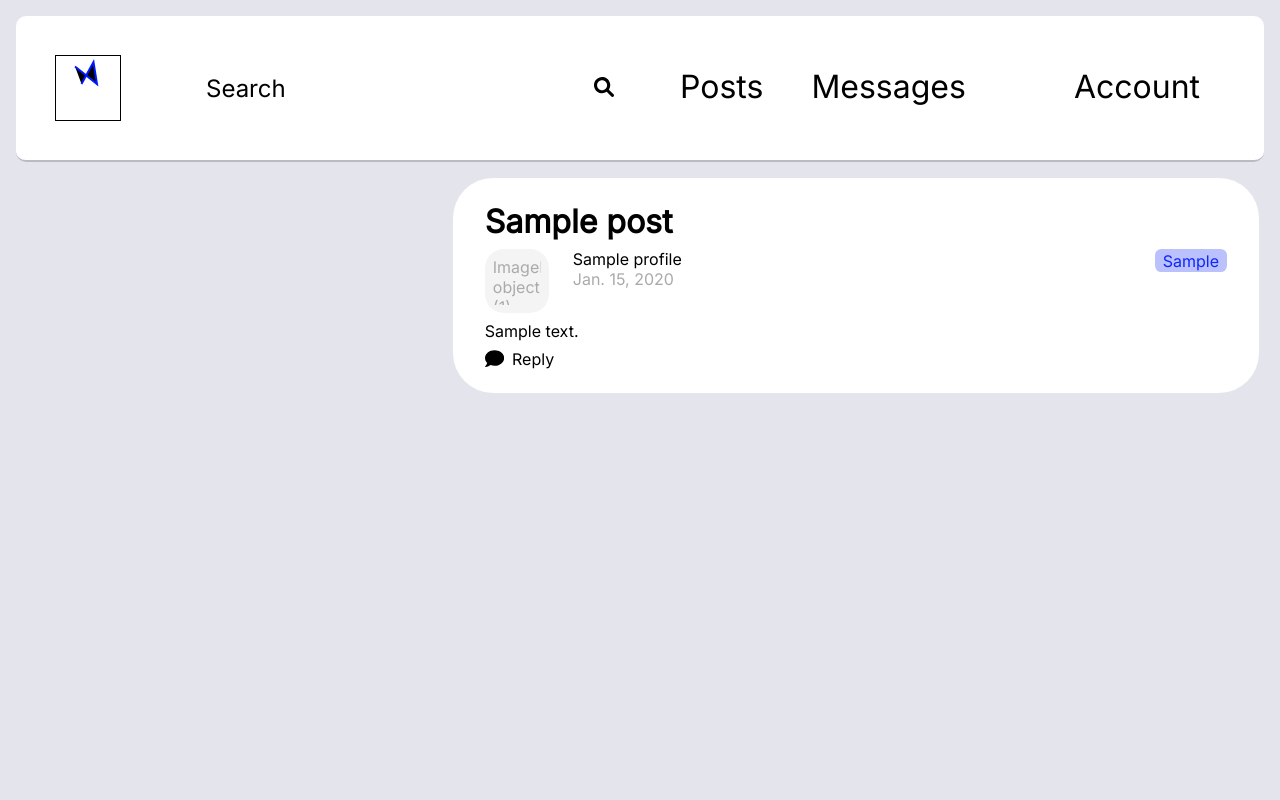
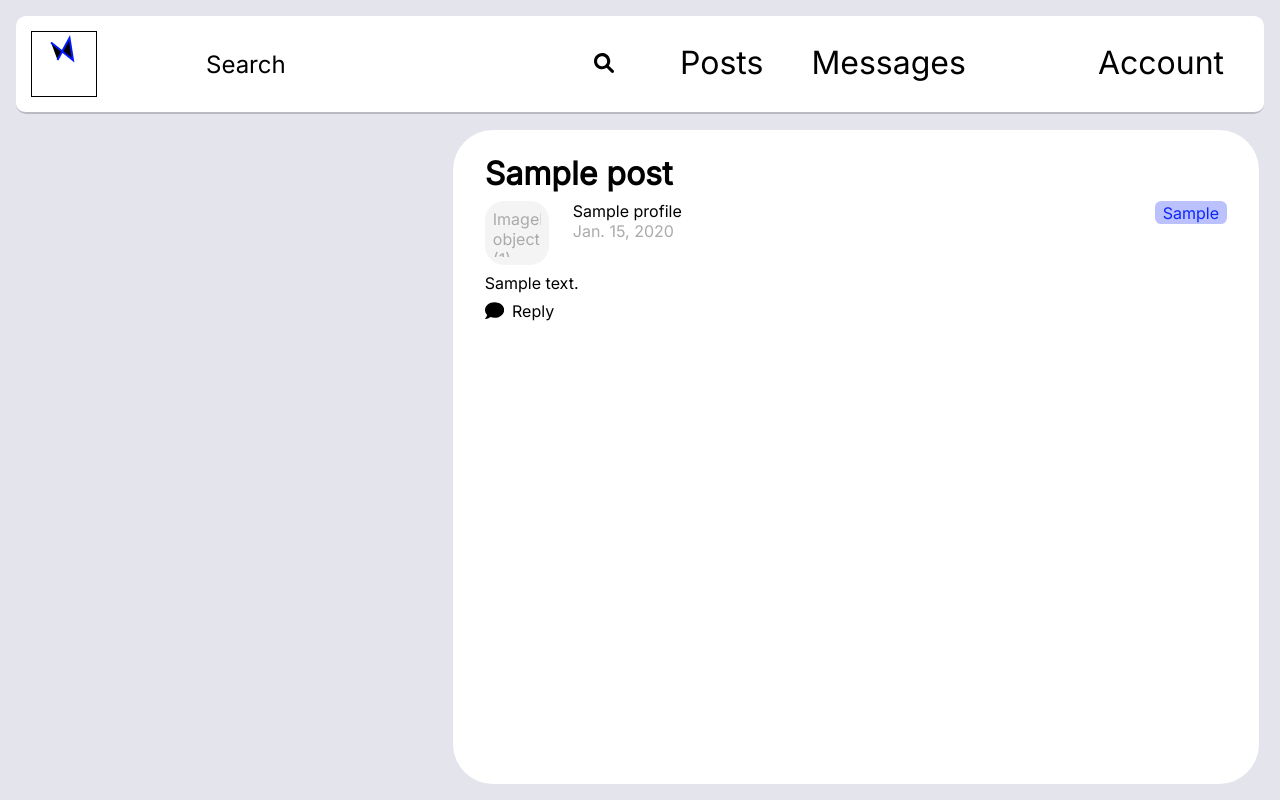
Before and after one commit to Marian-Hristov/django-academic-showcase, a Django app: page /item_catalog/ in a window 1280 px wide. Run offline with Django 4.2, Linux system fonts and the light colour scheme; tables that the repository leaves empty hold one stand-in row (values such as "Sample post").

Commit message:
made header take less height

```diff
--- a/item_catalog/static/css/home.css
+++ b/item_catalog/static/css/home.css
@@ -29,7 +29,6 @@
 .posts-container {
     display: flex;
     flex-flow: column nowrap;
-    column-gap: 1rem;
     width: 65%;
     max-width: 65%;
     overflow-y: auto;
@@ -42,13 +41,9 @@
     border-radius: 40px;
     padding: 1.5rem 2rem 1.5rem 2rem;
     cursor: pointer;
-    margin: 1rem 0 1rem 0;
-    height: min-content;
-}
-
-.post-main-container:first-child {
-    margin-top: 0;
-    margin-bottom: 0;
+    margin-bottom: 1rem;
+    height: 100%;
+    overflow: visible;
 }
 
 .post-main-container:last-child {
--- a/item_catalog/static/css/styles.css
+++ b/item_catalog/static/css/styles.css
@@ -35,7 +35,7 @@ body{
     border-bottom: 2px solid #BABAC1;
     border-radius: 10px;
     height: auto;
-    padding: 1.5rem;
+    /* padding: 1rem; */
     overflow: visible;
 }
 
```
